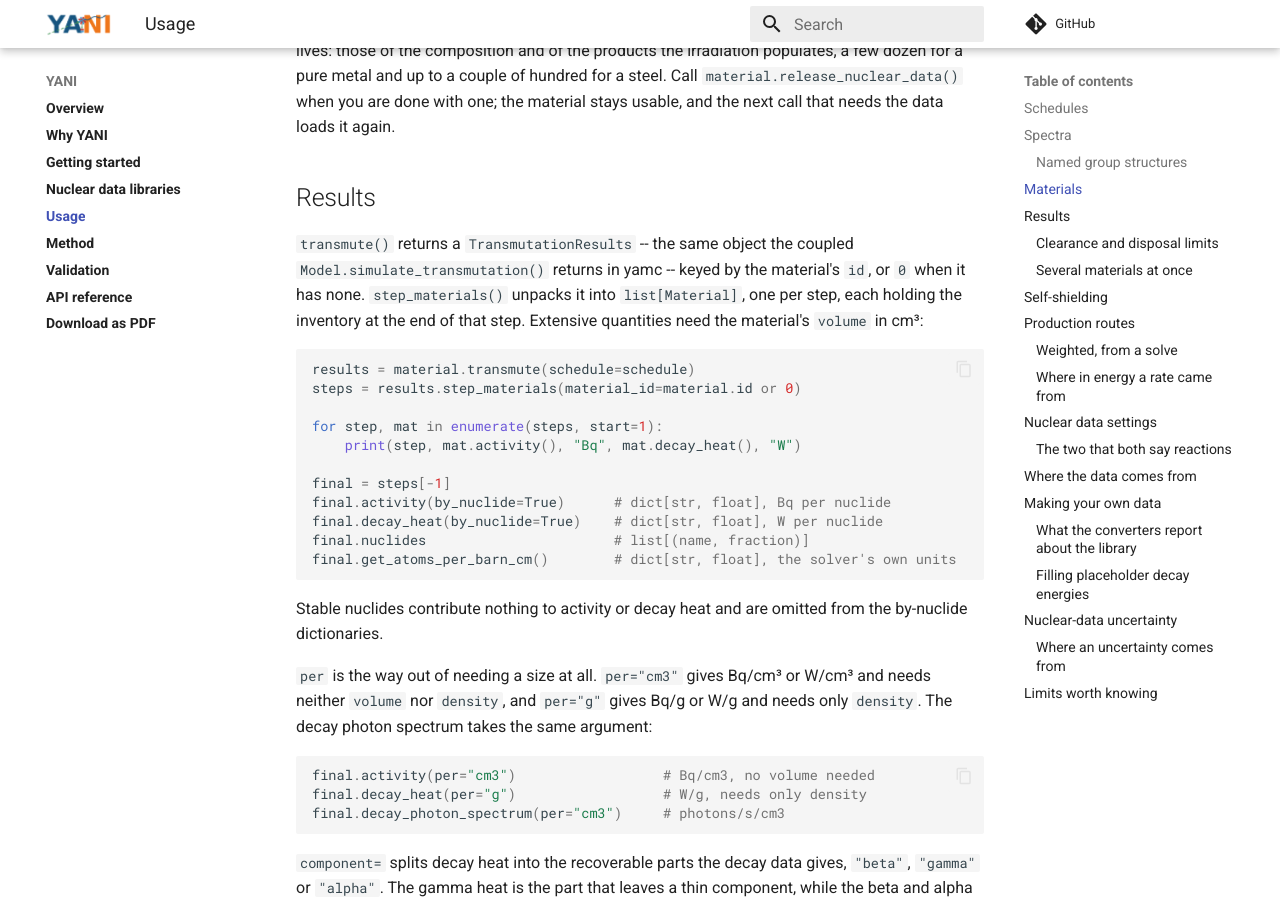
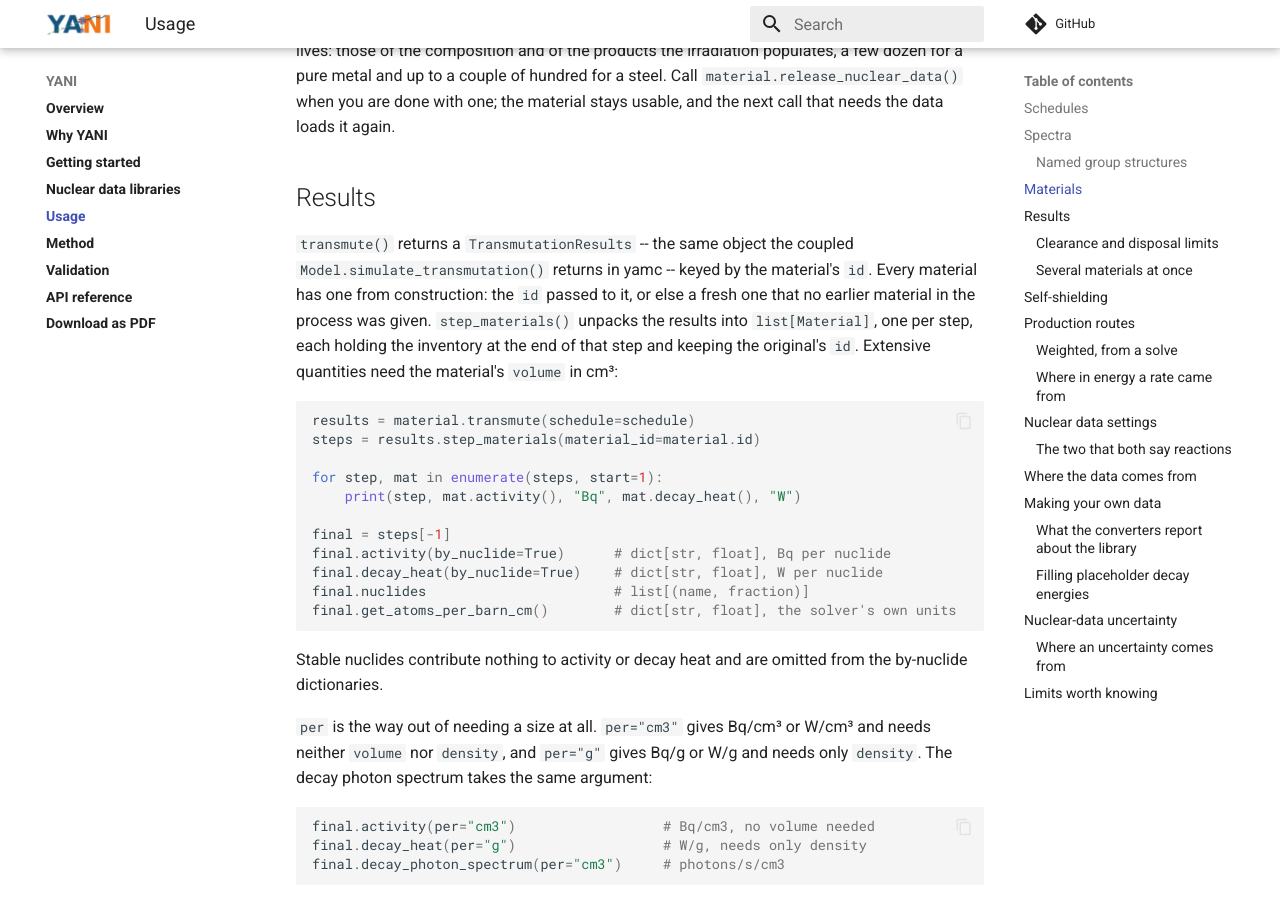
Before and after one commit to fusion-neutronics/yani, an MkDocs documentation site: the page built from docs/usage.md, in a window 1280 px wide and 900 px high, scrolled down 3979 px. Built offline with MkDocs 1.6.1 and Material for MkDocs 9.7.7, drawn with Linux system fonts in a browser that asks for light colours; comment, search, counter and statistics services are not loaded; some of the changed text lies outside the part shown.

Commit message:
Read results by material.id now that every material has one
yani-core 0.21.3 (core #427) gives every Material an id when it is built:
the one passed to it, or else a fresh one that no earlier material in the
process was given. So `material.id or 0` is `material.id`, and results are
no longer keyed by 0 for a material without one.

The examples read by `material.id`. The plural example no longer sets ids
to make them distinct, since construction does, and reads by `outer.id`
rather than a literal id, which on that page would name another material.
The results section says that step materials keep their original's id,
which is when two materials share one.

````diff
--- a/docs/usage.md
+++ b/docs/usage.md
@@ -178,15 +178,17 @@ usable, and the next call that needs the data loads it again.
 ## Results
 
 `transmute()` returns a `TransmutationResults` -- the same object the coupled
-`Model.simulate_transmutation()` returns in yamc -- keyed by the material's `id`,
-or `0` when it has none. `step_materials()` unpacks it into `list[Material]`, one
-per step, each holding the inventory at the end of that step. Extensive
-quantities need the material's `volume` in cm³:
+`Model.simulate_transmutation()` returns in yamc -- keyed by the material's `id`.
+Every material has one from construction: the `id` passed to it, or else a
+fresh one that no earlier material in the process was given.
+`step_materials()` unpacks the results into `list[Material]`, one per step,
+each holding the inventory at the end of that step and keeping the original's
+`id`. Extensive quantities need the material's `volume` in cm³:
 
 <!-- doctest: skip -->
 ```python
 results = material.transmute(schedule=schedule)
-steps = results.step_materials(material_id=material.id or 0)
+steps = results.step_materials(material_id=material.id)
 
 for step, mat in enumerate(steps, start=1):
     print(step, mat.activity(), "Bq", mat.decay_heat(), "W")
@@ -345,16 +347,18 @@ before trusting a comfortable index.
 mesh, a component broken into regions, or a sweep over compositions. Each
 material gets exactly the answer `material.transmute(schedule)` would give it,
 and the result is one `TransmutationResults` keyed by each material's `id`, so
-every material needs a distinct one:
+the ids must be distinct. Every material is built with its own, so two share one
+only when one was given the other's explicitly or came out of the other's
+results, which keep their original's `id`:
 
 <!-- doctest: skip -->
 ```python
-inner = yani.Material(composition={"Fe": 1.0}, density=7.87, volume=10.0, id=1)
-outer = yani.Material(composition={"Fe": 1.0}, density=7.87, volume=10.0, id=2)
+inner = yani.Material(composition={"Fe": 1.0}, density=7.87, volume=10.0)
+outer = yani.Material(composition={"Fe": 1.0}, density=7.87, volume=10.0)
 
 results = yani.transmute(materials=[inner, outer], schedules=[schedule, schedule])
-results.get_source_rates(material_id=2)   # list[float], each step's flux, n/cm2/s
-results.collapse_reuse                    # {"performed": ..., "requested": ...}
+results.get_source_rates(material_id=outer.id)   # list[float], each step's flux, n/cm2/s
+results.collapse_reuse                           # {"performed": ..., "requested": ...}
 ```
 
 Pass one schedule for every material, or one per material in the same order.
@@ -410,7 +414,7 @@ rather than staying silent:
 
 <!-- doctest: skip -->
 ```python
-shielding = results.get_self_shielding_info(material_id=foil.id or 0)
+shielding = results.get_self_shielding_info(material_id=foil.id)
 if shielding is not None:              # None for a coupled solve or unknown id
     shielding["method"], shielding["chord_cm"]   # how, and the chord used
     shielding["shielded"]              # nuclides the correction reached
@@ -902,7 +906,7 @@ results = material.transmute(
     data_uncertainty=yani.DataUncertainty(seed=42),
 )
 
-mid = material.id or 0
+mid = material.id
 mean = results.get_nuclide_density(material_id=mid, nuclide="Mn56", step=1)
 sigma = results.get_nuclide_uncertainty(material_id=mid, nuclide="Mn56", step=1)
 ```
````
Also changed, not shown: README.md (+2 -2 lines), docs/getting_started.md (+1 -1 lines).
